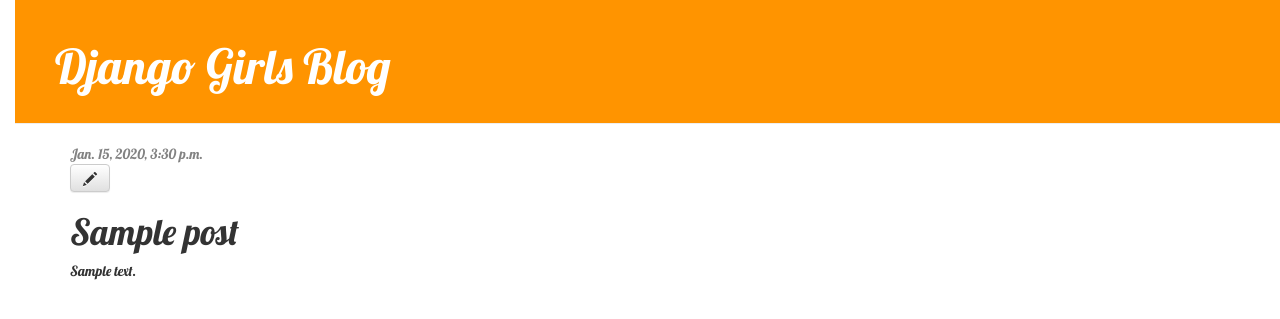
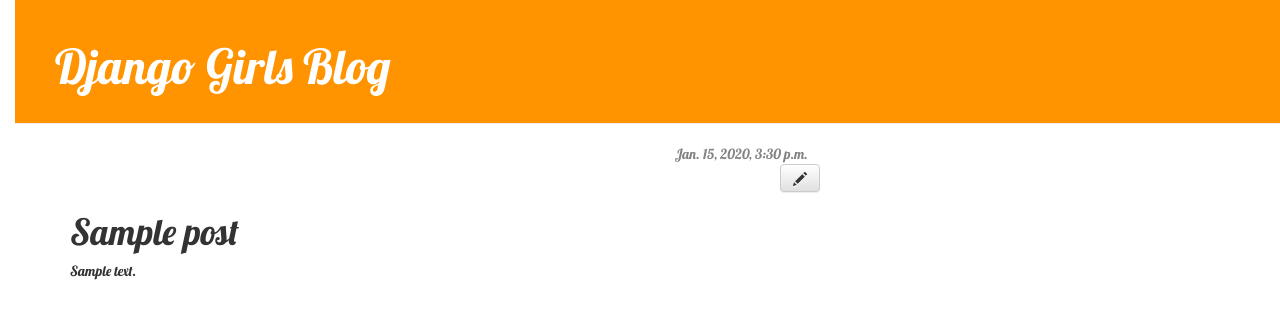
Before and after one commit to GauravNagpure/my-first-blog, a Django app: page /post/1/ in a window 1280 px wide. Shown: the top 319 px of the page. Run offline with Django 3.2, Linux system fonts and the light colour scheme; tables that the repository leaves empty hold one stand-in row (values such as "Sample post"); some libraries are stand-ins or nearby versions.

Commit message:
alighnment of date

```diff
--- a/blog/static/css/blog.css
+++ b/blog/static/css/blog.css
@@ -27,10 +27,12 @@
 
 .date {
     color: #828282;
+    margin-left: 16cm;
 }
 
 .save {
     float: right;
+
 }
 
 .post-form textarea, .post-form input {
@@ -46,6 +48,7 @@
 
 .post {
     margin-bottom: 70px;
+
 }
 
 .post h1 a, .post h1 a:visited {
--- a/blog/templates/blog/post_detail.html
+++ b/blog/templates/blog/post_detail.html
@@ -7,7 +7,8 @@
 		{{ post.published_date }}
 	    </div>
 	{% endif %}
-	<a class="btn btn-default" href="{% url 'post_edit' pk=post.pk %}"><span class="glyphicon glyphicon-pencil"></span></a>
+	<p align="right">
+	<a class="btn btn-default" href="{% url 'post_edit' pk=post.pk %}"><span class="glyphicon glyphicon-pencil"></span></a></p>
 	<h1>{{ post.title }}</h1>
 	<p>{{ post.text|linebreaksbr }}</p>
     </div>
```
